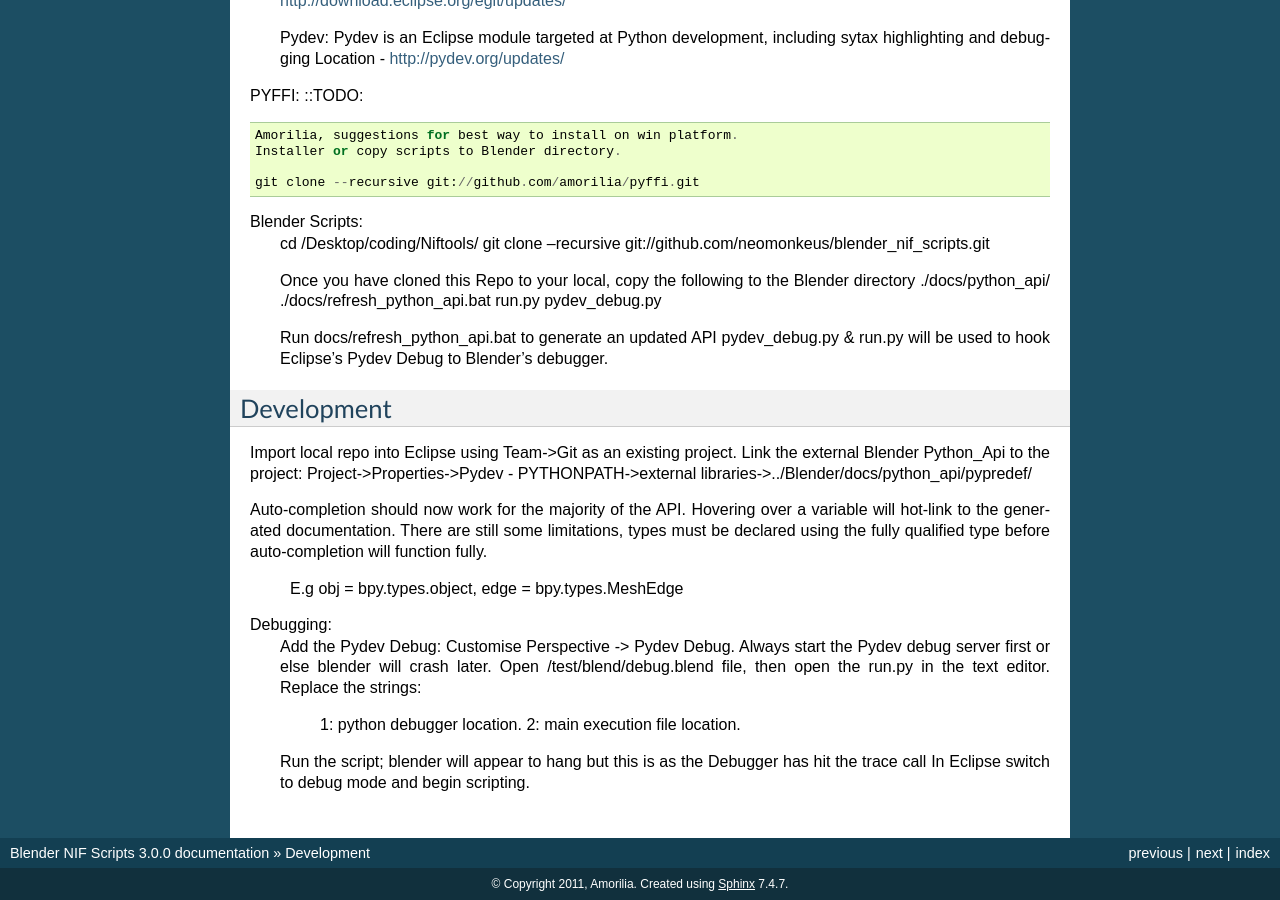
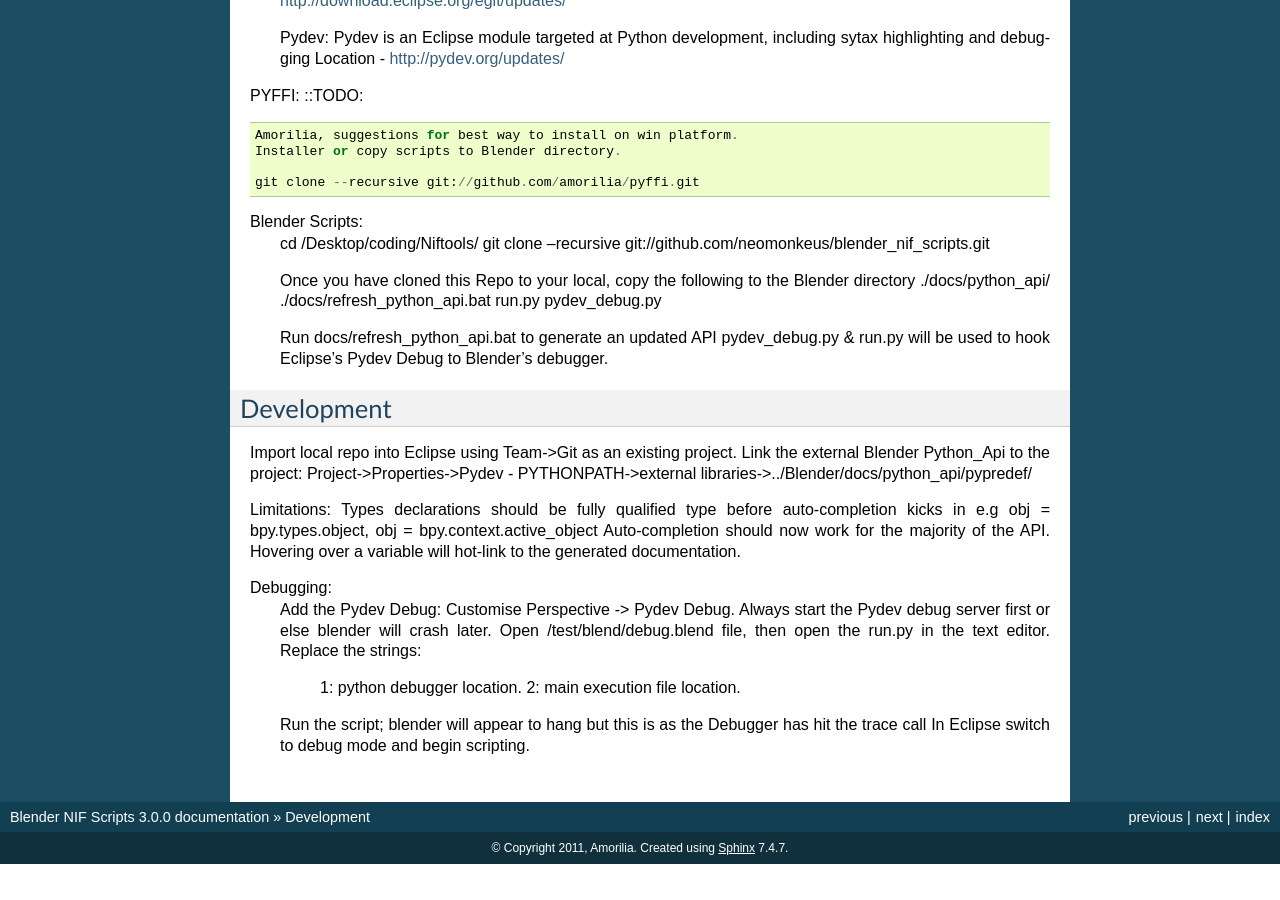
Before and after one commit to niftools/blender_niftools_addon, a Sphinx documentation site: the page built from docs/development/index.rst, in a window 1280 px wide and 900 px high, scrolled down 3081 px. Built offline with Sphinx 7.4.7, drawn with Linux system fonts in a browser that asks for light colours; formulas are drawn with MathJax 3; after the commit the page ends 3945 px from its top, so only the background shows below that.

```diff
--- a/docs/development/index.rst
+++ b/docs/development/index.rst
@@ -225,11 +225,10 @@
 Link the external Blender Python_Api to the project:
 Project->Properties->Pydev - PYTHONPATH->external libraries->../Blender/docs/python_api/pypredef/
 
+Limitations: Types declarations should be fully qualified type before auto-completion kicks in
+e.g obj = bpy.types.object, obj = bpy.context.active_object
 Auto-completion should now work for the majority of the API.
 Hovering over a variable will hot-link to the generated documentation.
-There are still some limitations, types must be declared using the fully qualified type
-before auto-completion will function fully.
-	E.g obj = bpy.types.object, edge = bpy.types.MeshEdge
 
 Debugging:
 	Add the Pydev Debug: Customise Perspective -> Pydev Debug.
```
